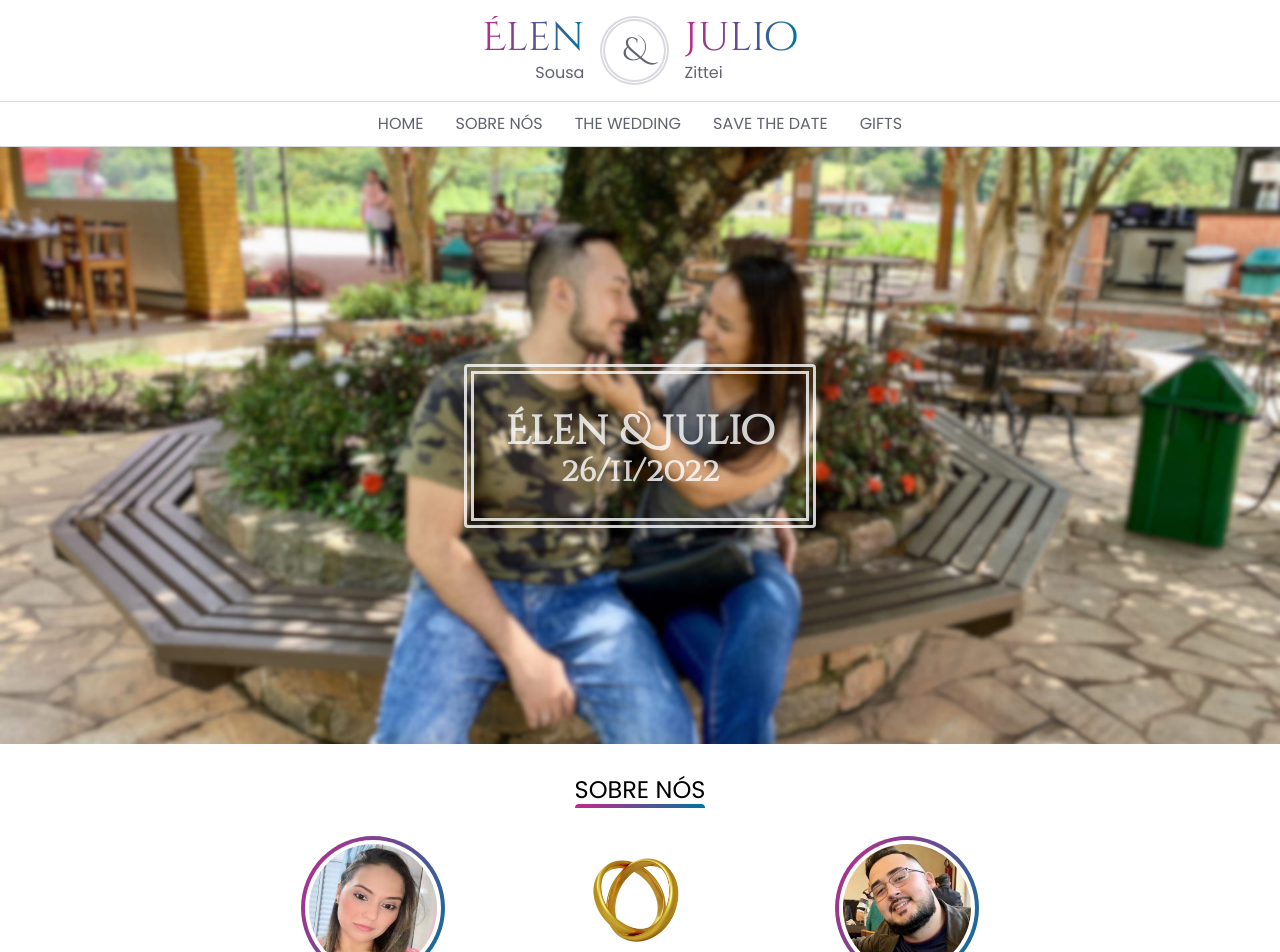
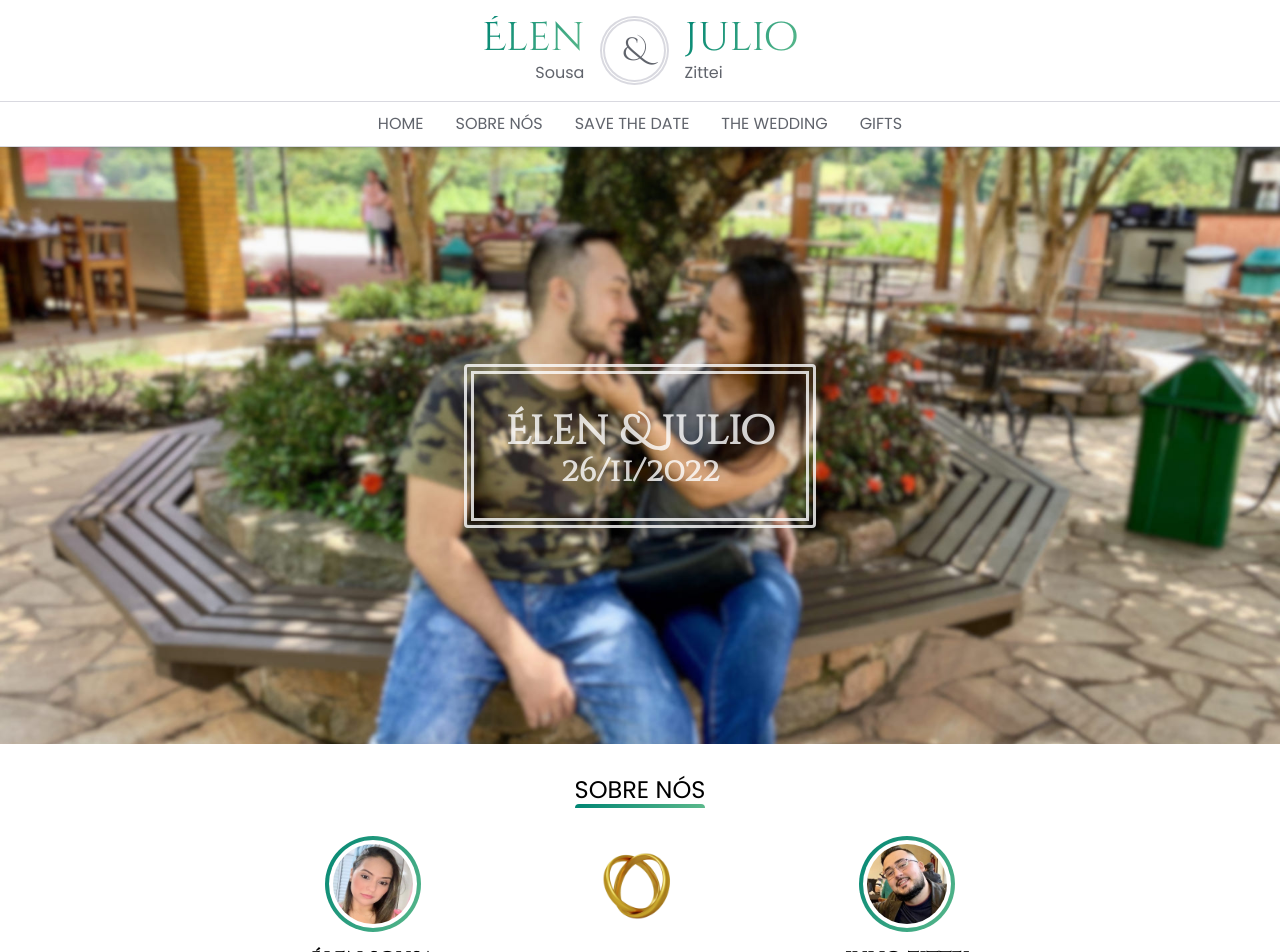
Before and after one commit to JulioZittei/our-wedding, a Next.js app: page / in a window 1280 px wide. Shown: the top 952 px of the page. Built offline with nearby package versions, Linux system fonts and the light colour scheme.

Commit message:
Refactor code

```diff
--- a/package.json
+++ b/package.json
@@ -10,10 +10,10 @@
   },
   "dependencies": {
     "@radix-ui/colors": "^0.1.8",
-    "@radix-ui/react-aspect-ratio": "^0.1.4",
     "@radix-ui/react-navigation-menu": "^0.1.2",
     "@stitches/core": "^1.2.7",
     "@stitches/react": "^1.2.7",
+    "moment": "^2.29.2",
     "next": "12.1.4",
     "next-themes": "^0.1.1",
     "react": "18.0.0",
--- a/src/components/AboutUs.tsx
+++ b/src/components/AboutUs.tsx
@@ -2,7 +2,7 @@ import * as AboutUsCss from '../styles/components/AboutUsCss';
 import Image from 'next/image';
 import { styled } from '../styles/stiches.config';
 
-const AboutUsRoot = styled('section', AboutUsCss.AboutUs);
+const AboutUsRoot = styled('section', AboutUsCss.Root);
 const AboutUsContainer = styled('div', AboutUsCss.Container);
 const AboutUsContent = styled('div', AboutUsCss.Content);
 const AboutUsBox = styled('div', AboutUsCss.Box);
@@ -23,7 +23,7 @@ export function AboutUs() {
           <AboutUsBox>
             <AboutUsImageCircle href="/">
               <AboutUsImageLayer>
-                <AboutUsImage width={128} height={128} layout="intrinsic" src="/images/elen.jpg" />
+                <AboutUsImage width={80} height={80} layout="intrinsic" src="/images/elen.jpg" />
               </AboutUsImageLayer>
             </AboutUsImageCircle>
 
@@ -37,12 +37,12 @@ export function AboutUs() {
             </AboutUsContentWrapper>
           </AboutUsBox>
 
-          <AboutUsImage width={128} height={128} layout="intrinsic" src="/images/wedding-ring.png" />
+          <AboutUsImage width={100} height={100} layout="intrinsic" src="/images/wedding-ring.png" />
 
           <AboutUsBox>
             <AboutUsImageCircle href="/">
               <AboutUsImageLayer>
-                <AboutUsImage width={128} height={128} layout="intrinsic" src="/images/julio.jpg" />
+                <AboutUsImage width={80} height={80} layout="intrinsic" src="/images/julio.jpg" />
               </AboutUsImageLayer>
             </AboutUsImageCircle>
 
--- a/src/components/NavigationMenu.tsx
+++ b/src/components/NavigationMenu.tsx
@@ -29,10 +29,10 @@ export function NavigationMenu({}: NavigationProps): JSX.Element {
             <NavMenuLink href="/">Sobre nós</NavMenuLink>
           </NavMenuItem>
           <NavMenuItem>
-            <NavMenuLink href="/">The Wedding</NavMenuLink>
+            <NavMenuLink href="/">Save The Date</NavMenuLink>
           </NavMenuItem>
           <NavMenuItem>
-            <NavMenuLink href="/">Save The Date</NavMenuLink>
+            <NavMenuLink href="/">The Wedding</NavMenuLink>
           </NavMenuItem>
           <NavMenuItem>
             <NavMenuLink href="/">Gifts</NavMenuLink>
--- a/src/styles/components/AboutUsCss.ts
+++ b/src/styles/components/AboutUsCss.ts
@@ -1,6 +1,6 @@
 import { css } from '../stiches.config';
 
-export const AboutUs = css({});
+export const Root = css({});
 
 export const Container = css({
   maxWidth: 900,
@@ -45,9 +45,8 @@ export const Wrapper = css({
 });
 
 export const ImageCircle = css({
-  flex: 1,
   padding: '.25rem',
-  background: 'linear-gradient(120deg, $pinkA11, $skyA11)',
+  background: 'linear-gradient(120deg, $tealA11, $greenA8)',
   borderRadius: '100%',
 });
 
@@ -80,7 +79,7 @@ export const Header = css({
     height: 4,
     borderTopLeftRadius: 4,
     borderTopRightRadius: 4,
-    background: 'linear-gradient(90deg, $pinkA11, $skyA11)',
+    background: 'linear-gradient(120deg, $tealA11, $greenA8)',
   },
 
   '@sm': {
--- a/src/styles/components/HeaderCss.ts
+++ b/src/styles/components/HeaderCss.ts
@@ -8,4 +8,6 @@ export const HeaderCss = css({
   right: 0,
   zIndex: 9999,
   background: '$background',
+  boxShadow: '1px 1px 10px -5px #05294d',
+  borderBottom: '1px solid $slateA6',
 });
--- a/src/styles/components/LogoCss.ts
+++ b/src/styles/components/LogoCss.ts
@@ -15,9 +15,9 @@ export const BoxName = css({
 
 export const FirstName = css({
   fontFamily: '$cinzelFont',
+  textDecoration: 'none',
   '-webkit-text-fill-color': 'transparent',
-  textDecoration: 'none',
-  background: 'linear-gradient(90deg, $pinkA11, $skyA11)',
+  background: 'linear-gradient(120deg, $tealA11, $greenA8)',
   backgroundClip: 'text',
 
   '@sm': {
--- a/src/styles/components/NavigationMenuCss.ts
+++ b/src/styles/components/NavigationMenuCss.ts
@@ -1,7 +1,6 @@
 import { css } from '../stiches.config';
 
 export const Root = css({
-  borderBottom: '1px solid $slateA6',
   borderTop: '1px solid $slateA6',
 });
 
@@ -40,7 +39,7 @@ export const NavMenuLink = css({
     height: 4,
     borderTopLeftRadius: 4,
     borderTopRightRadius: 4,
-    background: 'linear-gradient(90deg, $pinkA11, $skyA11)',
+    background: 'linear-gradient(120deg, $tealA11, $greenA8)',
     opacity: 0,
     transition: 'opacity 0.8s ease-in-out',
   },
--- a/src/styles/stiches.config.ts
+++ b/src/styles/stiches.config.ts
@@ -12,6 +12,10 @@ import {
   greenDarkA,
   slateA,
   slateDarkA,
+  tealA,
+  blueA,
+  tealDarkA,
+  blueDarkA,
 } from '@radix-ui/colors';
 
 const { css, globalCss, keyframes, theme, createTheme, getCssText, config, styled } = createStitches({
@@ -23,6 +27,8 @@ const { css, globalCss, keyframes, theme, createTheme, getCssText, config, style
       ...slateA,
       ...redA,
       ...yellowA,
+      ...tealA,
+      ...blueA,
       background: '#fff',
     },
     space: {},
@@ -83,6 +89,9 @@ const darkTheme = createTheme({
     ...slateDarkA,
     ...redDarkA,
     ...yellowDarkA,
+    ...greenDarkA,
+    ...tealDarkA,
+    ...blueDarkA,
     background: '#121212',
   },
   space: {},
```
Also changed, not shown: 1 other file (tests, documents, lock files or other folders).
